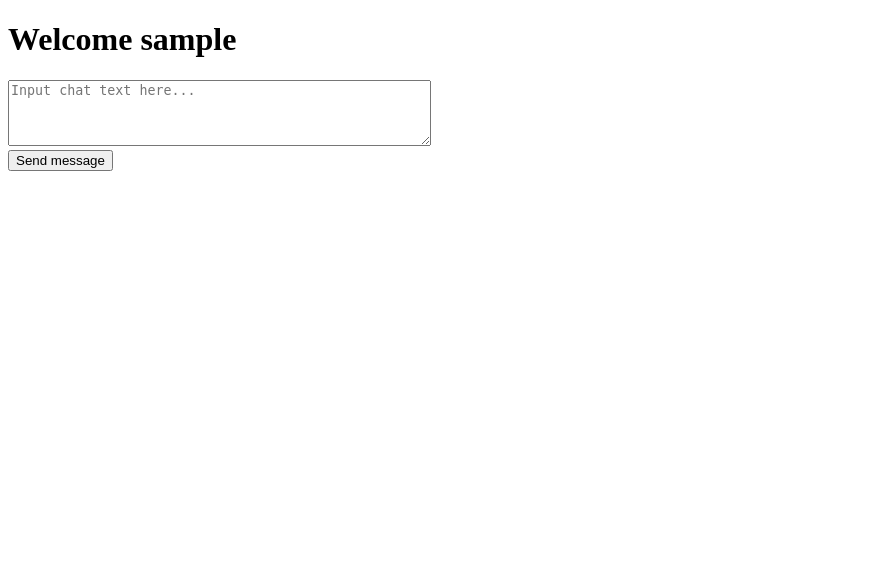
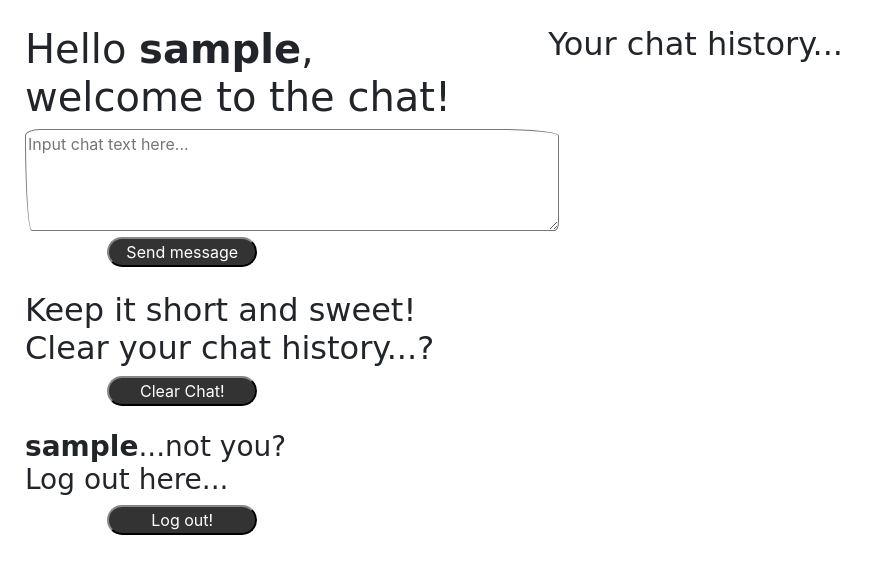
Before and after one commit to Mcrowley93/flask-chatroom-project-mcrowley, a Flask app: a page that uses templates/chat.html in a window 1280 px wide. Shown: the top 574 px of the page, without its empty margins (0-895 px from the left). Run offline with Flask 2, Linux system fonts and the light colour scheme; some libraries are stand-ins or nearby versions; some web fonts are replaced.

Commit message:
have added sections for both the clear chat history, as well as the logout function, these each have brief explanations as well as buttons to press to make the relevant action easy to interpret. Have also set out the input/output for the chat sections, with the input being located on the left of the screen and the output being located on the right of the screen on md+ screen sizes

```diff
--- a/templates/chat.html
+++ b/templates/chat.html
@@ -1,24 +1,38 @@
-<!doctype html>
-<html lang="en">
-<head>
-    <meta charset="UTF-8">
-    <meta name="viewport" content="width=device-width, user-scalable=no, initial-scale=1.0, maximum-scale=1.0, minimum-scale=1.0">
-    <meta http-equiv="X-UA-Compatible" content="ie=edge">
-    <title>Chat page for {{ username }}</title>
-</head>
-<body>
-    <h1>Welcome {{ username }}</h1>
+{% extends 'base.html' %}
+{% block content %}
+    <div class="row">
+        <div class="col-md-5">
+            <div class="chat-input">
+                <h1>Hello <strong>{{ username }}</strong>,<br>welcome to the chat!</h1>
 
                 <form method="POST">
                     <textarea cols="50" rows="4" name="message" id="message" placeholder="Input chat text here..."></textarea>
                     <br>
-        <button>Send message</button>
+                    <button class="offset-2 custom-button btn-primary">Send message</button>
                 </form>
+                <br>
+                <h2>Keep it short and sweet!<br>Clear your chat history...?</h2>
+                <form action="{{ url_for('clear') }}" class="offset-2" method='POST'>
+                    <button class="custom-button btn-primary">Clear Chat!</button>
+                </form>
+                <br>
+                <h3><strong>{{ username }}</strong>...not you?<br>Log out here...</h3>
+                <form action="{{ url_for('logout') }}" class="offset-2" method='POST'>
+                    <button class="custom-button btn-primary">Log out!</button>
+                </form>
+                <br>
+            </div>
+        </div>
+        <div class="col-md-7">
+            <div class="chat-output">
+                <h2>Your chat history...</h2>
 
                 {% for message in chat_messages %}
                     <p>({{ message.timestamp }}) {{ message.from }}: {{ message.message }}</p>
                 {% endfor %}
-
+            </div>
+        </div>
+    </div>
     <script>
         let textbox = document.getElementById("message")
 
@@ -35,6 +49,6 @@
             }, 5000)
 
         }
+
     </script>
-</body>
-</html>
+{% endblock %}
```
Lines whose indentation alone changed are shown as unchanged.
